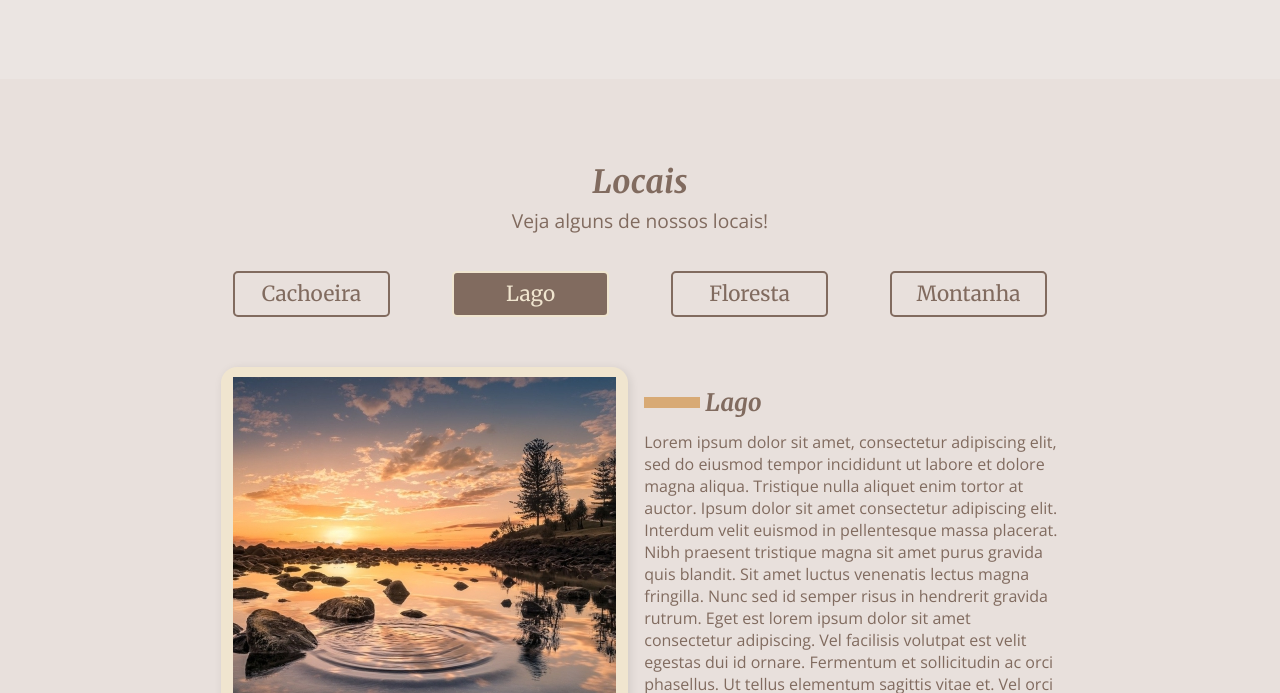
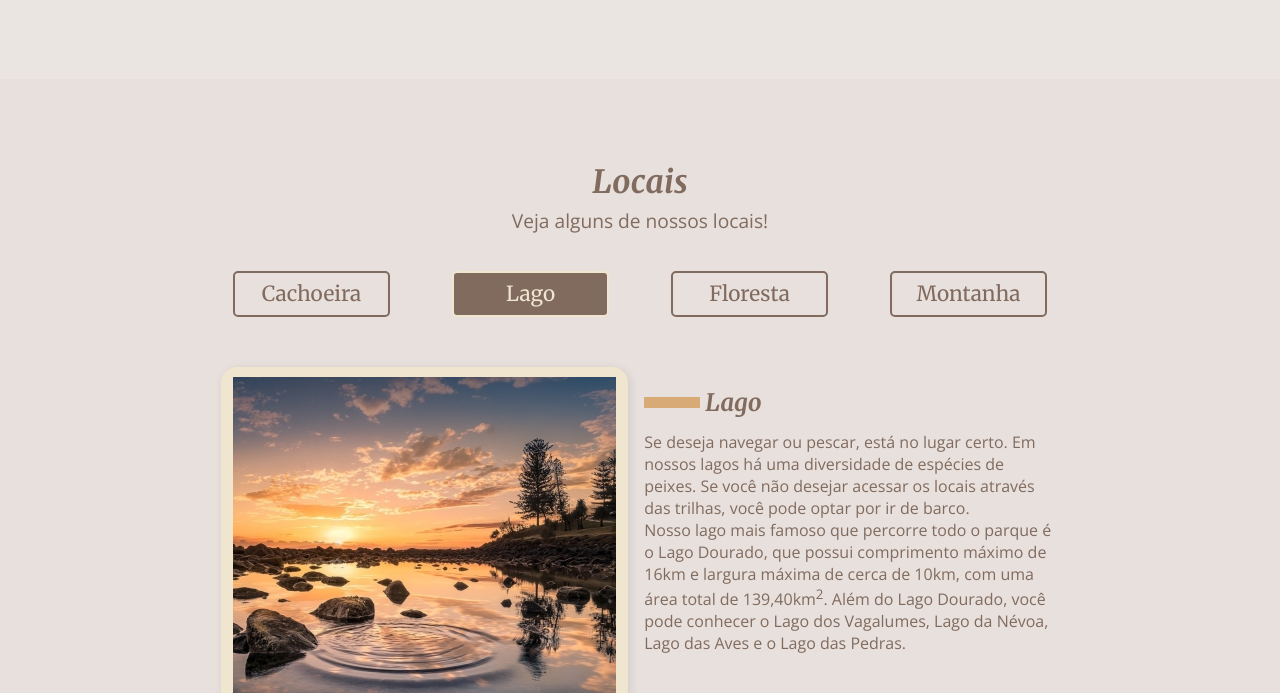
Before and after one commit to ViniciusHP/alvorecer, a plain HTML site: page index.html in a window 1280 px wide. Both pictures are taken after a click on the link "Lago". Shown: the part 1240-1933 px from the top of the page. Drawn offline with nearby package versions, Linux system fonts and the light colour scheme.

Commit message:
Adicionado texto a tabnav lagoo

```diff
--- a/index.html
+++ b/index.html
@@ -150,7 +150,10 @@
             </p>
             <p class="tab-nav-texto">
               Esta é apenas uma das 20 cachoeiras que possuímos em nosso parque, entre elas está a nossa segunda cachoeira mais famosa,
-              Cachoeira das Cachoeiras, que possui uma altura de 300 metros. Todas cachoeiras são acessíveis por meio de trilhas que interligam todo o parque.
+              Cachoeira das Cachoeiras, que possui uma altura de 300 metros.
+            </p>
+            <p class="tab-nav-texto">
+              Todas cachoeiras são acessíveis por meio de trilhas que interligam todo o parque.
             </p>
           </div>
         </div>
@@ -160,7 +163,15 @@
           </div>
           <div class="tab-nav-corpo">
             <h3 class="tab-nav-titulo">Lago</h3>
-            <p class="tab-nav-texto">Lorem ipsum dolor sit amet, consectetur adipiscing elit, sed do eiusmod tempor incididunt ut labore et dolore magna aliqua. Tristique nulla aliquet enim tortor at auctor. Ipsum dolor sit amet consectetur adipiscing elit. Interdum velit euismod in pellentesque massa placerat. Nibh praesent tristique magna sit amet purus gravida quis blandit. Sit amet luctus venenatis lectus magna fringilla. Nunc sed id semper risus in hendrerit gravida rutrum. Eget est lorem ipsum dolor sit amet consectetur adipiscing. Vel facilisis volutpat est velit egestas dui id ornare. Fermentum et sollicitudin ac orci phasellus. Ut tellus elementum sagittis vitae et. Vel orci porta non pulvinar neque laoreet. Egestas purus viverra accumsan in nisl nisi scelerisque. Nunc sed id semper risus in hendrerit gravida.</p>
+            <p class="tab-nav-texto">
+              Se deseja navegar ou pescar, está no lugar certo.
+              Em nossos lagos há uma diversidade de espécies de peixes.
+              Se você não desejar acessar os locais através das trilhas, você pode optar por ir de barco.
+            </p>
+            <p class="tab-nav-texto">
+              Nosso lago mais famoso que percorre todo o parque é o Lago Dourado, que possui comprimento máximo de 16km e largura máxima de cerca de 10km, com uma área total de 139,40km<sup>2</sup>.
+              Além do Lago Dourado, você pode conhecer o Lago dos Vagalumes, Lago da Névoa, Lago das Aves e o Lago das Pedras.
+            </p>
           </div>
         </div>
         <div id="floresta" class="tab-nav-item" data-tab-nav="alvo">
```
